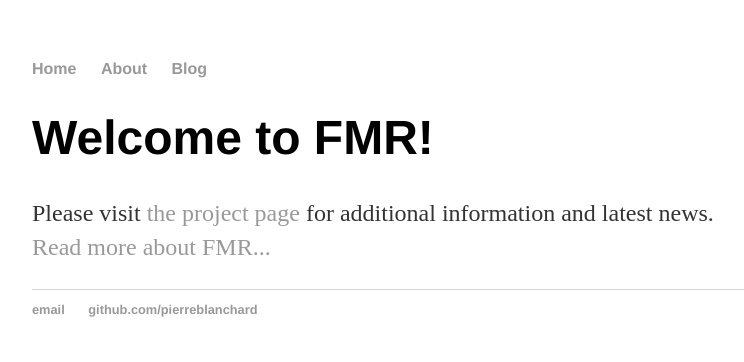
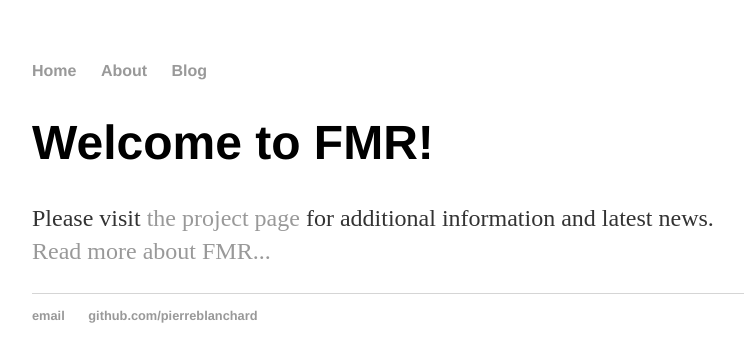
Before and after one commit to PierreBlanchard/fmr-web, a Jekyll site: the page built from index.html, in a window 1280 px wide. Shown: the top 362 px of the page, without its empty margins (160-904 px from the left). Built offline with Jekyll 4.4.1, drawn with Linux system fonts in a browser that asks for light colours.

Commit message:
Update default.html

```diff
--- a/_layouts/default.html
+++ b/_layouts/default.html
@@ -3,7 +3,7 @@
 		<head>
 			<title>{{ page.title }}</title>
 			<!-- link to main stylesheet -->
-			<link rel="stylesheet" type="text/css" href="/css/main.css">
+			<link rel="stylesheet" type="text/css" href="/css/hq.css">
 		</head>
 		<body>
 			<nav>
@@ -22,7 +22,7 @@
 	    		<ul>
 	        		<li><a href="mailto:pierre.blanchard@inria.fr">email</a></li>
 	        		<li><a href="https://github.com/pierreblanchard">github.com/pierreblanchard</a></li>
-				</ul>
+			</ul>
 			</footer>
 		</body>
 	</html>
```
